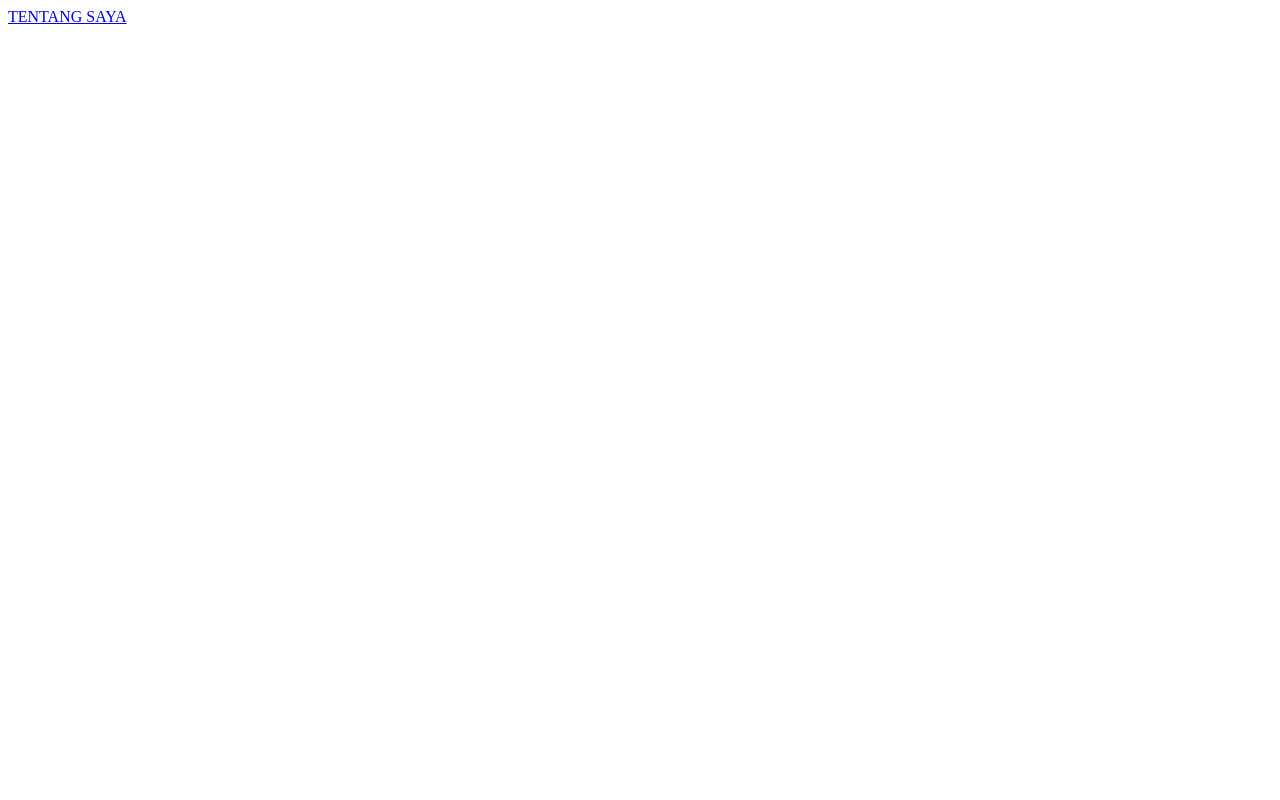
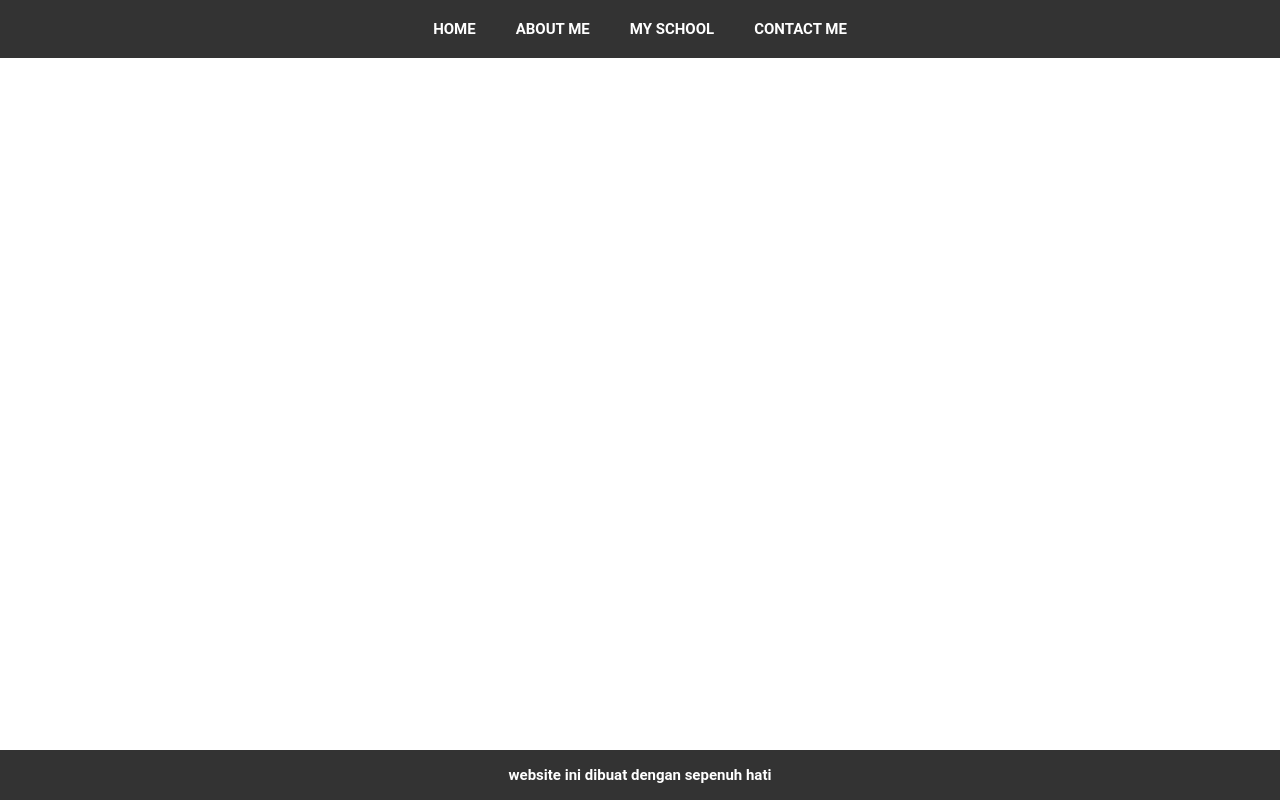
Before and after one commit to ibraa-n5o/HTML, a plain HTML site: page ws-2/about.html in a window 1280 px wide. Drawn offline with Linux system fonts and the light colour scheme.

Commit message:
pembenahan slide home&school

```diff
--- a/ws-2/about.html
+++ b/ws-2/about.html
@@ -1,5 +1,47 @@
 <html>
-    <body>
-        <a href="youtube.com">TENTANG SAYA</a>
-    </body>
+  <head>
+    <title>ABOUT ME</title>
+    <link rel="stylesheet" href="style/about.css"/>
+  </head>
+
+  <body>
+    <!--navigation bar(navbar)-->
+    <div class="container-navbar">
+      <ul class="ul-navbar">
+        <h2 class="h2-navbar">
+          <a href="home.html">HOME</a>
+        </h2>
+
+        <h2 class="h2-navbar">
+          <a href="#">ABOUT ME</a>
+        </h2>
+
+        <h2 class="h2-navbar">
+          <a href="school.html">MY SCHOOL</a>
+        </h2>
+
+        <h2 class="h2-navbar">
+          <a href="contact.html">CONTACT ME</a>
+        </h2>
+      </ul>
+    </div>
+    <!--navigationbar end-->
+
+    <!--content 1-->
+    <div href="9F Class.jpg" class="container-content">
+
+
+    </div>
+    <!--content 1 end-->
+
+    <!--footer-->
+    <div class="container-footer">
+      <h2 class="h2-footer">
+        website ini dibuat dengan sepenuh hati
+      </h2>
+    </div>
+    <!--footer end-->
+
+  </body>
+
 </html>
--- a/ws-2/style.css
+++ /dev/null
@@ -1,76 +0,0 @@
-*,
-html {
-    margin: 0;
-    Padding:0;
-
-}
-body{
-    display: grid;
-    grid-template-rows: 100px 1fr 100px;
-
-}
-.container-navbar {
-    height: 10px;
-
-}
-.ul-navbar {
-    display:flex;
-    height: 100px;
-    background-color:#333;
-    justify-content:center;
-    align-items:center;
-}
-.h2-navbar {
-    margin:20px;
-    padding:none;
-    list-style-type: none;
-    text-decoration:none;
-}
-p,a{
-    font-family: roboto;
-}
-a{
-    text-decoration: none;
-    color: white;
-
-}
-.h2-navbar:hover {
-    opacity:0.7;
-    transition: .1s ease-in-out;
-    border-radius: 5px;
-}
-.container-content {
-    justify-content:center;
-    align-items:center;
-    display: flex;
-    height:100%;
-    background-color:none;
-
-}
-.a-content {
-    color:black;
-    text-decoration: none;
-    background-color:white;
-    justify-content:center ;
-    align-items: center;
-    padding:25px;
-    box-shadow: 6px 8px 15px rgba(0,0,0,0.5);
-    border-radius: 10px;
-    display: flex;
-    flex-direction: column;
-
-
-}
-.img-content {
-    width:100%;
-    padding:px;
-}
-.container-footer {
-    justify-content:center;
-    align-items:center;
-    display:flex;
-    background-color: #333;
-}
-.h2-footer {
-    color:white;
-}
--- /dev/null
+++ b/ws-2/style/about.css
@@ -0,0 +1,100 @@
+*,
+html {
+  margin: 0;
+  Padding:0;
+
+}
+body{
+  display: grid;
+  grid-template-rows: 50px 1fr 50px;
+  height: auto;
+}
+.container-navbar {
+  height: 10px;
+
+}
+.ul-navbar {
+  display:flex;
+  background-color:#333;
+  justify-content:center;
+  align-items:center;
+}
+.h2-navbar {
+  margin:10px;
+  padding:10px;
+  list-style-type: none;
+  text-decoration:none;
+}
+p,a,h2{
+  font-family: roboto;
+  font-size: 15px;
+}
+a{
+  text-decoration: none;
+  color: white;
+
+}
+.h2-navbar:hover {
+  /*opacity:0.7;*/
+  background-color: rgba(236, 125, 82, 0.867);
+  transition: 1s case-in-out;
+  border-radius: 5px;
+}
+.p-home{
+  font-size: 50;
+  font-weight: bold;
+  background-color: grey;
+  color:white;
+  padding: 20px;
+  padding-left: 20px;
+  padding-right: 20px;
+  border-radius: 30px;
+}
+.container-content {
+  justify-content:center;
+  align-items:center;
+  display: flex;
+  height:100%;
+
+}
+.img-mtsn{
+  width: 280px;
+  border:solid;
+  border-radius: 30px;
+  margin-right:20px;
+  border-width: 10px;
+  border-color: white;
+  box-shadow: 2px 1px 15px rgba(0,0,0,0.5);
+}
+.a-content {
+  color:black;
+  text-decoration: none;
+  background-color:white;
+  justify-content:center ;
+  align-items: center;
+  padding:20px;
+  box-shadow: 6px 8px 15px rgba(0,0,0,0.5);
+  border-radius:40px;
+  display: flex;
+  flex-direction: column;
+
+
+}
+.img-content {
+  width:180px;
+  padding:px;
+}
+.p-a-content{
+  margin-top: 10px;
+  font-size: 8px;
+  font-weight:bold;
+}
+.container-footer {
+  justify-content:center;
+  align-items:center;
+  display:flex;
+  background-color: #333;
+}
+.h2-footer {
+  color:white;
+}
--- /dev/null
+++ b/ws-2/style/home.css
@@ -0,0 +1,91 @@
+*,
+html {
+  margin: 0;
+  Padding:0;
+
+}
+body{
+  display: grid;
+  grid-template-rows: 50px 1fr 50px;
+  height: auto;
+}
+.container-navbar {
+  height: 10px;
+
+}
+.ul-navbar {
+  display:flex;
+  background-color:#333;
+  justify-content:center;
+  align-items:center;
+}
+.h2-navbar {
+  margin:10px;
+  padding:10px;
+  list-style-type: none;
+  text-decoration:none;
+}
+p,a,h2{
+  font-family: roboto;
+  font-size: 15px;
+}
+a{
+  text-decoration: none;
+  color: white;
+
+}
+.h2-navbar:hover {
+  /*opacity:0.7;*/
+  background-color: rgba(236, 125, 82, 0.867);
+  transition: 1s case-in-out;
+  border-radius: 5px;
+}
+.p-home{
+  font-size: 50;
+  font-weight: bold;
+  background-color: grey;
+  color:white;
+  padding: 20px;
+  padding-left: 20px;
+  padding-right: 20px;
+  border-radius: 30px;
+}
+.container-content {
+  justify-content:center;
+  align-items:center;
+  display: flex;
+  height:100%;
+
+}
+.a-content {
+  color:black;
+  text-decoration: none;
+  background-color:white;
+  justify-content:center ;
+  align-items: center;
+  padding:20px;
+  box-shadow: 6px 8px 15px rgba(0,0,0,0.5);
+  border-radius:40px;
+  display: flex;
+  flex-direction: column;
+
+
+}
+.img-content {
+  width:180px;
+  padding:px;
+}
+.p-a-content{
+  margin-top: 10px;
+  font-size: 8px;
+  font-weight:bold;
+}
+.container-footer {
+  justify-content:center;
+  align-items:center;
+  display:flex;
+  background-color: #333;
+}
+.h2-footer {
+  color:white;
+}
--- /dev/null
+++ b/ws-2/style/school.css
@@ -0,0 +1,100 @@
+*,
+html {
+  margin: 0;
+  Padding:0;
+
+}
+body{
+  display: grid;
+  grid-template-rows: 50px 1fr 1fr 50px;
+  height: auto;
+}
+.container-navbar {
+  height: 10px;
+
+}
+.ul-navbar {
+  display:flex;
+  background-color:#333;
+  justify-content:center;
+  align-items:center;
+}
+.h2-navbar {
+  margin:10px;
+  padding:10px;
+  list-style-type: none;
+  text-decoration:none;
+}
+p,a,h2{
+  font-family: roboto;
+  font-size: 15px;
+}
+a{
+  text-decoration: none;
+  color: white;
+
+}
+.h2-navbar:hover {
+  /*opacity:0.7;*/
+  background-color: rgba(236, 125, 82, 0.867);
+  transition: 1s case-in-out;
+  border-radius: 5px;
+}
+.p-home{
+  font-size: 50;
+  font-weight: bold;
+  background-color: grey;
+  color:white;
+  padding: 20px;
+  padding-left: 20px;
+  padding-right: 20px;
+  border-radius: 30px;
+}
+.container-content {
+  justify-content:center;
+  align-items:center;
+  display: flex;
+  height:100%;
+
+}
+.img-mtsn{
+  width: 280px;
+  border:solid;
+  border-radius: 30px;
+  margin-right:20px;
+  border-width: 10px;
+  border-color: white;
+  box-shadow: 2px 1px 15px rgba(0,0,0,0.5);
+}
+.a-content {
+  color:black;
+  text-decoration: none;
+  background-color:white;
+  justify-content:center ;
+  align-items: center;
+  padding:20px;
+  box-shadow: 6px 8px 15px rgba(0,0,0,0.5);
+  border-radius:40px;
+  display: flex;
+  flex-direction: column;
+
+
+}
+.img-content {
+  width:180px;
+  padding:px;
+}
+.p-a-content{
+  margin-top: 10px;
+  font-size: 8px;
+  font-weight:bold;
+}
+.container-footer {
+  justify-content:center;
+  align-items:center;
+  display:flex;
+  background-color: #333;
+}
+.h2-footer {
+  color:white;
+}
```
Also changed, not shown: ws-2/home.html (added, +47 -0 lines), ws-2/index.html (deleted, +0 -50 lines), ws-2/school.html (added, +58 -0 lines), ws-2/image.png (added).
